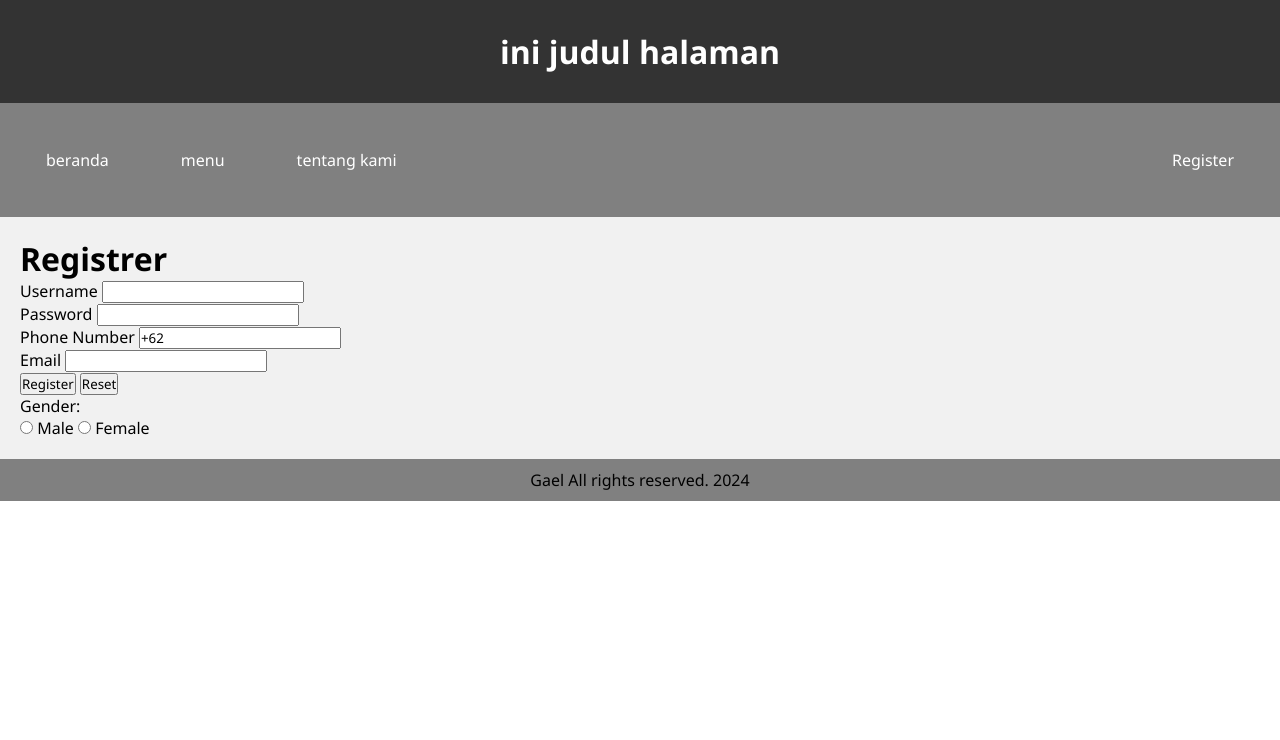
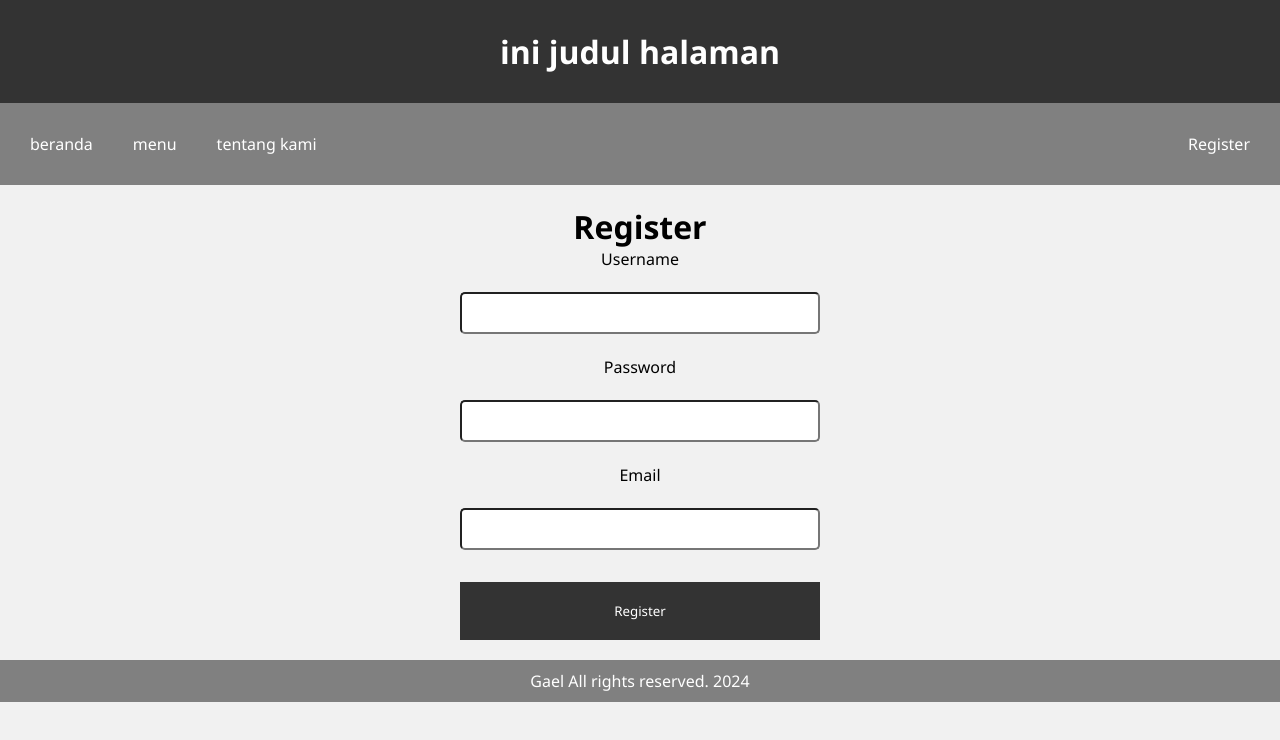
Before and after one commit to Gael227/belajar-web, a plain HTML site: page regis.html in a window 1280 px wide. Drawn offline with Linux system fonts and the light colour scheme.

Commit message:
improve css tipis2

```diff
--- a/learn.css
+++ b/learn.css
@@ -3,6 +3,9 @@
     padding: 0;
     box-sizing: border-box;
     font-family: "Segoe UI", Tahoma, Geneva, Verdana, sans-serif;
+  }
+  body {
+    background-color: #f1f1f1;
   }
   header {
     background-color: #333;
@@ -19,6 +22,7 @@
     background-color: gray;
     padding: 10px;
     text-align: center;
+    color: white;
   }
   nav {
     background-color: gray;
@@ -30,8 +34,8 @@
   }
   nav li {
     display: inline;
-    margin: 10px;
-    padding: 10px;
+    margin: 5px;
+    padding: 5px;
     float: left;
   }
   nav li a {
@@ -39,11 +43,12 @@
     text-decoration: none;
     display: block;
     text-align: center;
-    padding: 16px;
+    padding: 10px;
+    transition: all 0.3s ease;
   }
   nav li a:hover {
     background-color: #333;
-    transition: 0.5s;
+    transition: 0.3s;
   }
   .regis {
     float: right;
@@ -68,5 +73,31 @@
 form {
     background-color: #f1f1f1;
     padding: 20px;
+    display: flex;
+    flex-direction: column;
+    max-width: 400px;
+    margin: 0 auto;
+    text-align: center;
+}
 
+form button {
+  background-color: #333;
+  color: white;
+  padding: 20px;
+  border: none;
+  cursor: pointer;
+  margin-top: 10px;
+  transition: all 0.3s ease;
 }
+
+form button:hover {
+  background-color: gray;
+  transition: 0.5s;
+  transform: scale(1.1);
+  cursor: pointer;
+}
+
+form input {
+  border-radius: 5px;
+  padding: 10px;
+}
--- a/regis.html
+++ b/regis.html
@@ -19,28 +19,18 @@
       </ul>
     </nav>
     <form method="get" class="registrasi" action="receive.html">
-      <h1>Registrer</h1>
-      <label for="username">Username</label>
-      <input type="text" name="username" id="username" />
+      <h1>Register</h1>
+      <label for="username">Username</label><br />
+      <input type="text" name="username" id="username" required />
       <br />
-      <label for="password">Password</label>
-      <input type="password" name="password" id="password" />
+      <label for="pass">Password</label><br />
+      <input type="password" name="pass" id="pass" required />
       <br />
-      <label for="telepon">Phone Number</label>
-      <input type="tel" name="telepon" id="telepon" value="+62" />
-      <br />
-      <label for="email">Email</label>
-      <input type="email" name="email" id="email" />
-      <br />
-      <input type="submit" value="Register" />
-      <input type="reset" value="Reset" />
+      <label for="email">Email</label><br />
+      <input type="email" name="email" id="email" required />
       <br />
 
-      Gender: <br />
-      <input type="radio" name="gender" id="male" value="male" />
-      <label for="male">Male</label>
-      <input type="radio" name="gender" id="female" value="female" />
-      <label for="female">Female</label>
+      <button type="submit">Register</button>
     </form>
     <footer>Gael All rights reserved. 2024</footer>
   </body>
```
